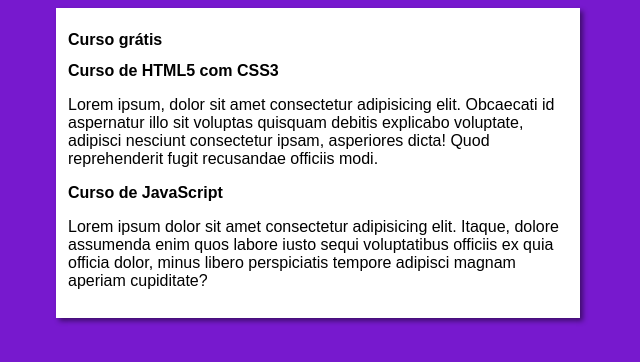
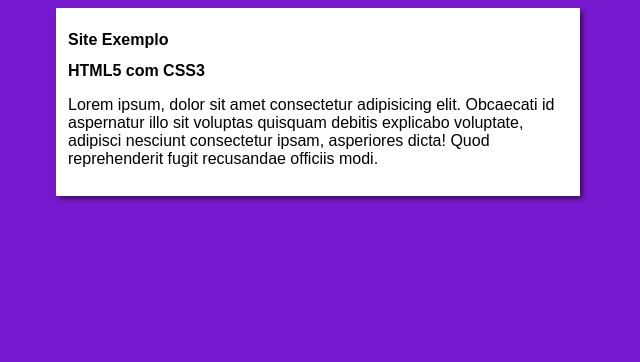
Before and after one commit to josianecruzmarinho/Projeto-site, a plain HTML site: page index.html in a window 1280 px wide. Shown: the whole page, without its empty margins (322-962 px from the left). Drawn offline with Linux system fonts and the light colour scheme.

Commit message:
Update index.html

```diff
--- a/index.html
+++ b/index.html
@@ -11,16 +11,12 @@
 <body>
     <main>
         <header>
-            <h1>Curso grátis</h1>
+            <h1>Site Exemplo</h1>
         </header>
         <article>
-            <h2>Curso de HTML5 com CSS3</h2>
+            <h2>HTML5 com CSS3</h2>
             <p>Lorem ipsum, dolor sit amet consectetur adipisicing elit. Obcaecati id aspernatur illo sit voluptas quisquam debitis explicabo voluptate, adipisci nesciunt consectetur ipsam, asperiores dicta! Quod reprehenderit fugit recusandae officiis modi.</p>
         </article>
-        <Article>
-            <h2>Curso de JavaScript</h2>
-            <p>Lorem ipsum dolor sit amet consectetur adipisicing elit. Itaque, dolore assumenda enim quos labore iusto sequi voluptatibus officiis ex quia officia dolor, minus libero perspiciatis tempore adipisci magnam aperiam cupiditate?</p>
-        </Article>
     </main>
 </body>
 
```
